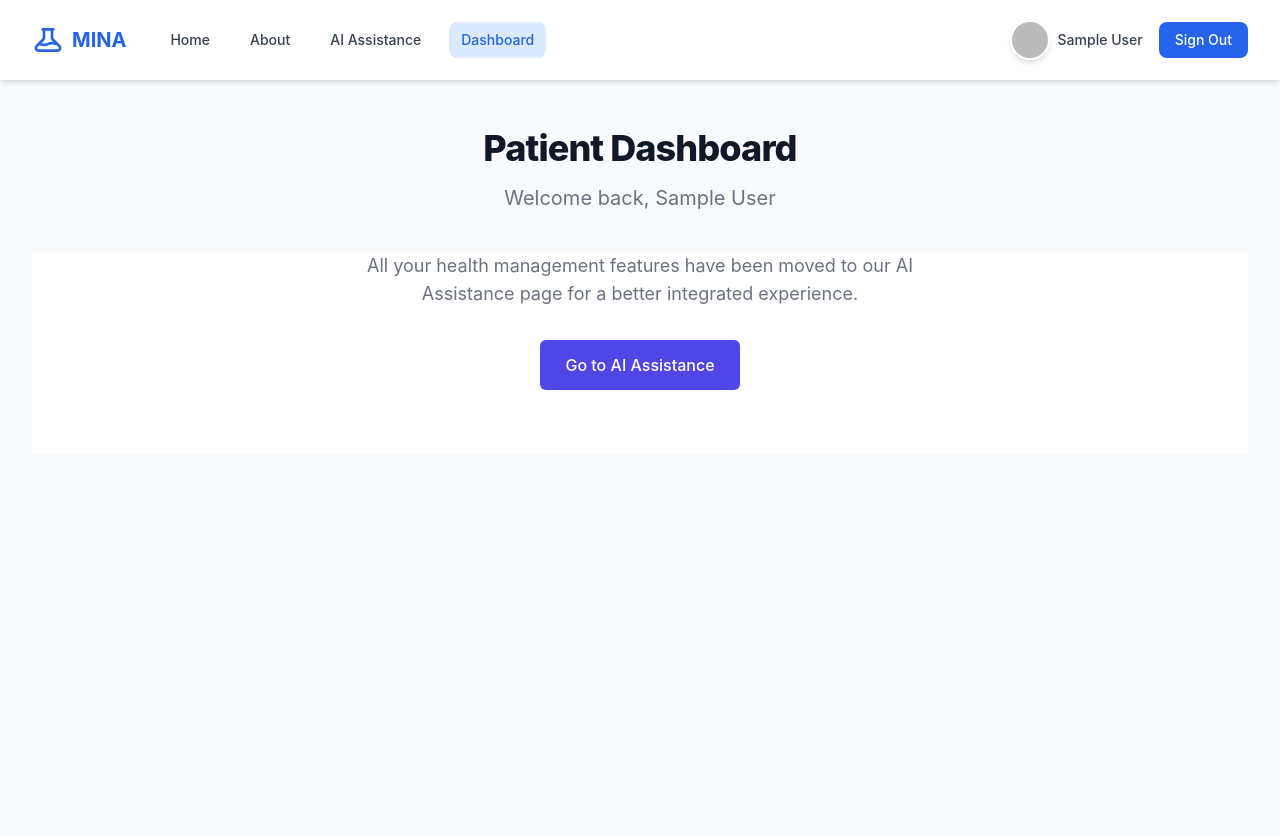
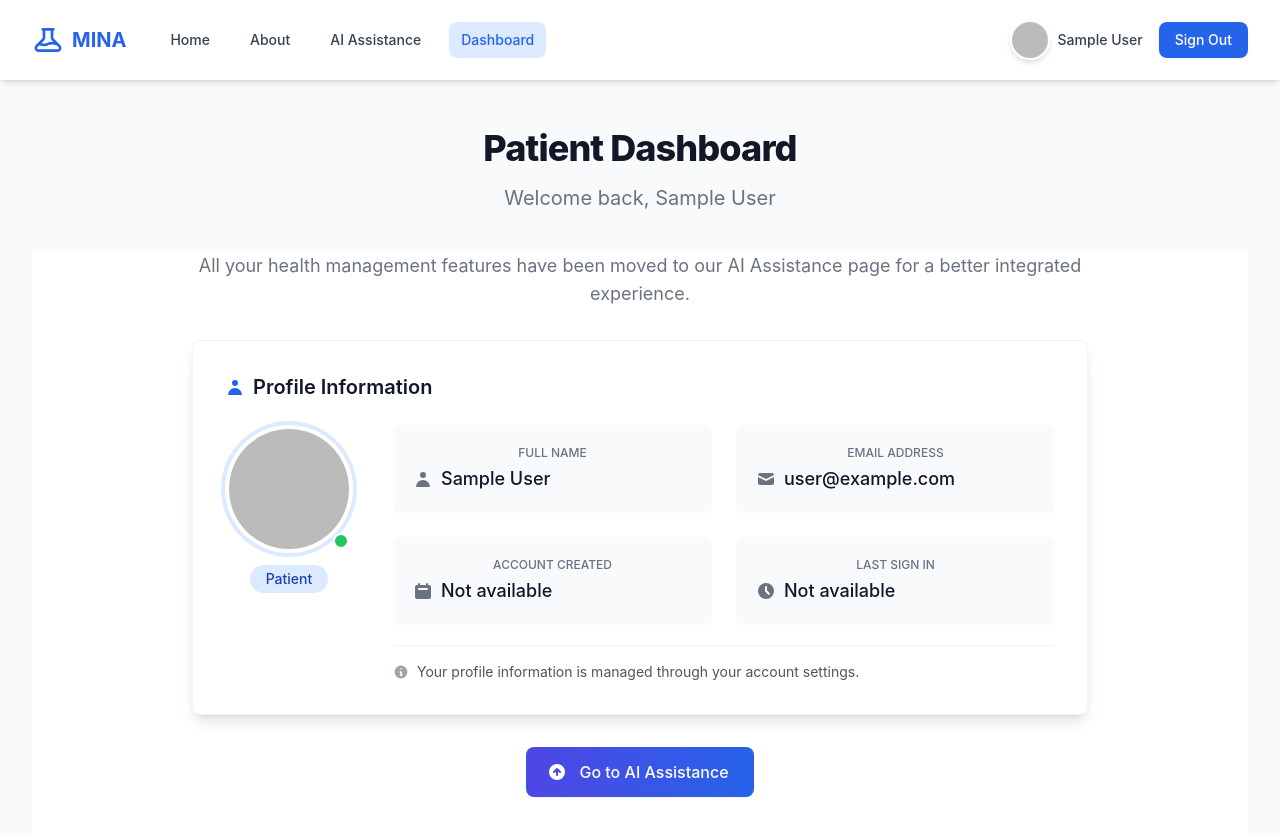
Before and after one commit to Manish-Mandar/MINA, a React (Create React App) app in the folder client/: page /patient-dashboard in a window 1280 px wide. Shown: the top 836 px of the page. Built offline with nearby package versions, Linux system fonts and the light colour scheme; no server answers; the database is empty; sample sign-in values are in the browser's storage.

Commit message:
login remake

```diff
--- a/client/src/components/ProtectedRoute.js
+++ b/client/src/components/ProtectedRoute.js
@@ -1,36 +1,13 @@
-import React, { useState, useEffect } from 'react';
+import React from 'react';
 import { Navigate } from 'react-router-dom';
 
 const ProtectedRoute = ({ user, requiredRole, children }) => {
-  const [userRole, setUserRole] = useState(null);
-  const [loading, setLoading] = useState(true);
-
-  useEffect(() => {
-    const checkUserRole = async () => {
-      if (user) {
-        const idTokenResult = await user.getIdTokenResult();
-        return idTokenResult.claims.role || 'patient';
-      }
-      return null;
-    };
-
-    checkUserRole().then(role => {
-      setUserRole(role);
-      setLoading(false);
-    });
-  }, [user]);
-
   if (!user) {
     return <Navigate to="/login" replace />;
   }
 
-  if (loading) {
-    return (
-      <div className="flex items-center justify-center min-h-screen">
-        <div className="w-16 h-16 border-t-4 border-primary border-solid rounded-full animate-spin"></div>
-      </div>
-    );
-  }
+
+  const userRole = user.role || 'patient';
 
   if (requiredRole && userRole !== requiredRole) {
     return <Navigate to={userRole === 'doctor' ? '/doctor-dashboard' : '/patient-dashboard'} replace />;
--- a/client/src/pages/PatientDashboard.js
+++ b/client/src/pages/PatientDashboard.js
@@ -86,20 +86,122 @@ const PatientDashboard = ({ user }) => {
 
           <div className="mt-10 pb-12 bg-white sm:pb-16">
             <div className="relative">
-              <div className="max-w-3xl mx-auto px-4 sm:px-6 lg:px-8">
-                <div className="max-w-xl mx-auto">
+              <div className="max-w-5xl mx-auto px-4 sm:px-6 lg:px-8">
+                <div className="max-w-4xl mx-auto">
                   <p className="text-lg text-gray-500">
                     All your health management features have been moved to our AI Assistance page for a better integrated experience.
                   </p>
 
                   <div className="mt-8">
+                    <div className="bg-white rounded-lg shadow-lg overflow-hidden border border-gray-100 hover:shadow-xl transition-shadow duration-300">
+                      <div className="p-8">
+                        <h3 className="text-xl font-semibold text-gray-900 mb-6 flex items-center">
+                          <svg className="w-5 h-5 mr-2 text-blue-600" fill="currentColor" viewBox="0 0 20 20" xmlns="http://www.w3.org/2000/svg">
+                            <path fillRule="evenodd" d="M10 9a3 3 0 100-6 3 3 0 000 6zm-7 9a7 7 0 1114 0H3z" clipRule="evenodd"></path>
+                          </svg>
+                          Profile Information
+                        </h3>
+                        <div className="flex flex-col md:flex-row gap-10">
+                          <div className="flex-shrink-0 flex flex-col items-center">
+                            {user?.photoURL ? (
+                              <div className="relative">
+                                <div className="h-32 w-32 rounded-full overflow-hidden ring-4 ring-blue-100 p-1">
+                                  <img
+                                    src={user.photoURL}
+                                    alt="Profile"
+                                    className="h-full w-full rounded-full object-cover"
+                                  />
+                                </div>
+                                <div className="absolute bottom-1 right-1 bg-green-500 h-4 w-4 rounded-full border-2 border-white"></div>
+                              </div>
+                            ) : (
+                              <div className="h-32 w-32 rounded-full bg-gradient-to-r from-blue-500 to-indigo-600 flex items-center justify-center ring-4 ring-blue-100 p-1">
+                                <span className="text-3xl font-bold text-white">
+                                  {user?.displayName ? user.displayName.charAt(0).toUpperCase() : 'U'}
+                                </span>
+                              </div>
+                            )}
+                            <span className="mt-3 bg-blue-100 text-blue-800 text-sm font-medium px-4 py-1 rounded-full">
+                              Patient
+                            </span>
+                          </div>
+                          <div className="flex-1 space-y-5">
+                            <div className="grid grid-cols-1 md:grid-cols-2 gap-6">
+                              <div className="bg-gray-50 p-5 rounded-lg">
+                                <h4 className="text-xs uppercase font-medium text-gray-500 mb-1">Full Name</h4>
+                                <p className="text-lg font-medium text-gray-900 flex items-center">
+                                  <svg className="w-5 h-5 mr-2 text-gray-500" fill="currentColor" viewBox="0 0 20 20" xmlns="http://www.w3.org/2000/svg">
+                                    <path d="M10 9a3 3 0 100-6 3 3 0 000 6zm-7 9a7 7 0 1114 0H3z"></path>
+                                  </svg>
+                                  {user?.displayName || 'Not provided'}
+                                </p>
+                              </div>
+                              <div className="bg-gray-50 p-5 rounded-lg">
+                                <h4 className="text-xs uppercase font-medium text-gray-500 mb-1">Email Address</h4>
+                                <p className="text-lg font-medium text-gray-900 flex items-center">
+                                  <svg className="w-5 h-5 mr-2 text-gray-500" fill="currentColor" viewBox="0 0 20 20" xmlns="http://www.w3.org/2000/svg">
+                                    <path d="M2.003 5.884L10 9.882l7.997-3.998A2 2 0 0016 4H4a2 2 0 00-1.997 1.884z"></path>
+                                    <path d="M18 8.118l-8 4-8-4V14a2 2 0 002 2h12a2 2 0 002-2V8.118z"></path>
+                                  </svg>
+                                  {user?.email || 'Not provided'}
+                                </p>
+                              </div>
+                              <div className="bg-gray-50 p-5 rounded-lg">
+                                <h4 className="text-xs uppercase font-medium text-gray-500 mb-1">Account Created</h4>
+                                <p className="text-lg font-medium text-gray-900 flex items-center">
+                                  <svg className="w-5 h-5 mr-2 text-gray-500" fill="currentColor" viewBox="0 0 20 20" xmlns="http://www.w3.org/2000/svg">
+                                    <path fillRule="evenodd" d="M6 2a1 1 0 00-1 1v1H4a2 2 0 00-2 2v10a2 2 0 002 2h12a2 2 0 002-2V6a2 2 0 00-2-2h-1V3a1 1 0 10-2 0v1H7V3a1 1 0 00-1-1zm0 5a1 1 0 000 2h8a1 1 0 100-2H6z" clipRule="evenodd"></path>
+                                  </svg>
+                                  {user?.metadata?.creationTime ? new Date(user.metadata.creationTime).toLocaleDateString('en-US', {
+                                    year: 'numeric',
+                                    month: 'long',
+                                    day: 'numeric'
+                                  }) : 'Not available'}
+                                </p>
+                              </div>
+                              <div className="bg-gray-50 p-5 rounded-lg">
+                                <h4 className="text-xs uppercase font-medium text-gray-500 mb-1">Last Sign In</h4>
+                                <p className="text-lg font-medium text-gray-900 flex items-center">
+                                  <svg className="w-5 h-5 mr-2 text-gray-500" fill="currentColor" viewBox="0 0 20 20" xmlns="http://www.w3.org/2000/svg">
+                                    <path fillRule="evenodd" d="M10 18a8 8 0 100-16 8 8 0 000 16zm1-12a1 1 0 10-2 0v4a1 1 0 00.293.707l2.828 2.829a1 1 0 101.415-1.415L11 9.586V6z" clipRule="evenodd"></path>
+                                  </svg>
+                                  {user?.metadata?.lastSignInTime ? new Date(user.metadata.lastSignInTime).toLocaleDateString('en-US', {
+                                    year: 'numeric',
+                                    month: 'long',
+                                    day: 'numeric'
+                                  }) + ' at ' + new Date(user.metadata.lastSignInTime).toLocaleTimeString('en-US', {
+                                    hour: '2-digit',
+                                    minute: '2-digit'
+                                  }) : 'Not available'}
+                                </p>
+                              </div>
+                            </div>
+                            <div className="mt-2 pt-4 border-t border-gray-100">
+                              <div className="flex items-center text-gray-600 text-sm">
+                                <svg className="w-4 h-4 mr-2 text-gray-400" fill="currentColor" viewBox="0 0 20 20" xmlns="http://www.w3.org/2000/svg">
+                                  <path fillRule="evenodd" d="M18 10a8 8 0 11-16 0 8 8 0 0116 0zm-7-4a1 1 0 11-2 0 1 1 0 012 0zM9 9a1 1 0 000 2v3a1 1 0 001 1h1a1 1 0 100-2v-3a1 1 0 00-1-1H9z" clipRule="evenodd"></path>
+                                </svg>
+                                Your profile information is managed through your account settings.
+                              </div>
+                            </div>
+                          </div>
+                        </div>
+                      </div>
+                    </div>
+                  </div>
+
+                  <div className="mt-8 mb-10">
                     <Link
                       to="/ai-assistance"
-                      className="inline-flex items-center px-6 py-3 border border-transparent text-base font-medium rounded-md shadow-sm text-white bg-primary hover:bg-indigo-700 focus:outline-none focus:ring-2 focus:ring-offset-2 focus:ring-indigo-500"
+                      className="inline-flex items-center px-6 py-3 border border-transparent shadow-sm text-base font-medium rounded-lg text-white bg-gradient-to-r from-indigo-600 to-blue-600 hover:from-indigo-700 hover:to-blue-700 focus:outline-none focus:ring-2 focus:ring-offset-2 focus:ring-indigo-500 transition-all duration-300"
                     >
+                      <svg className="-ml-1 mr-3 h-5 w-5" xmlns="http://www.w3.org/2000/svg" viewBox="0 0 20 20" fill="currentColor">
+                        <path fillRule="evenodd" d="M10 18a8 8 0 100-16 8 8 0 000 16zm3.707-8.707l-3-3a1 1 0 00-1.414 0l-3 3a1 1 0 001.414 1.414L9 9.414V13a1 1 0 102 0V9.414l1.293 1.293a1 1 0 001.414-1.414z" clipRule="evenodd" />
+                      </svg>
                       Go to AI Assistance
                     </Link>
                   </div>
+
                 </div>
               </div>
             </div>
--- a/client/src/pages/Register.js
+++ b/client/src/pages/Register.js
@@ -76,21 +76,16 @@ const Register = () => {
       const result = await signInWithPopup(auth, provider);
       const user = result.user;
 
-
-      const userDoc = await getDoc(doc(db, "users", user.uid));
-
-      if (!userDoc.exists()) {
+      // Always update the user document with the currently selected role
       await setDoc(doc(db, "users", user.uid), {
         fullName: user.displayName || 'Google User',
         email: user.email,
         role: formData.role,
         createdAt: new Date().toISOString(),
         provider: 'google'
-        });
-      }
+      }, { merge: true });
 
-      const userData = userDoc.exists() ? userDoc.data() : { role: formData.role };
-      navigate(userData.role === 'doctor' ? '/doctor-dashboard' : '/patient-dashboard');
+      navigate(formData.role === 'doctor' ? '/doctor-dashboard' : '/patient-dashboard');
 
     } catch (error) {
       console.error('Google sign-up error:', error);
```
Also changed, not shown: client/src/App.js (+25 -5 lines). Lines whose indentation alone changed are shown as unchanged.
